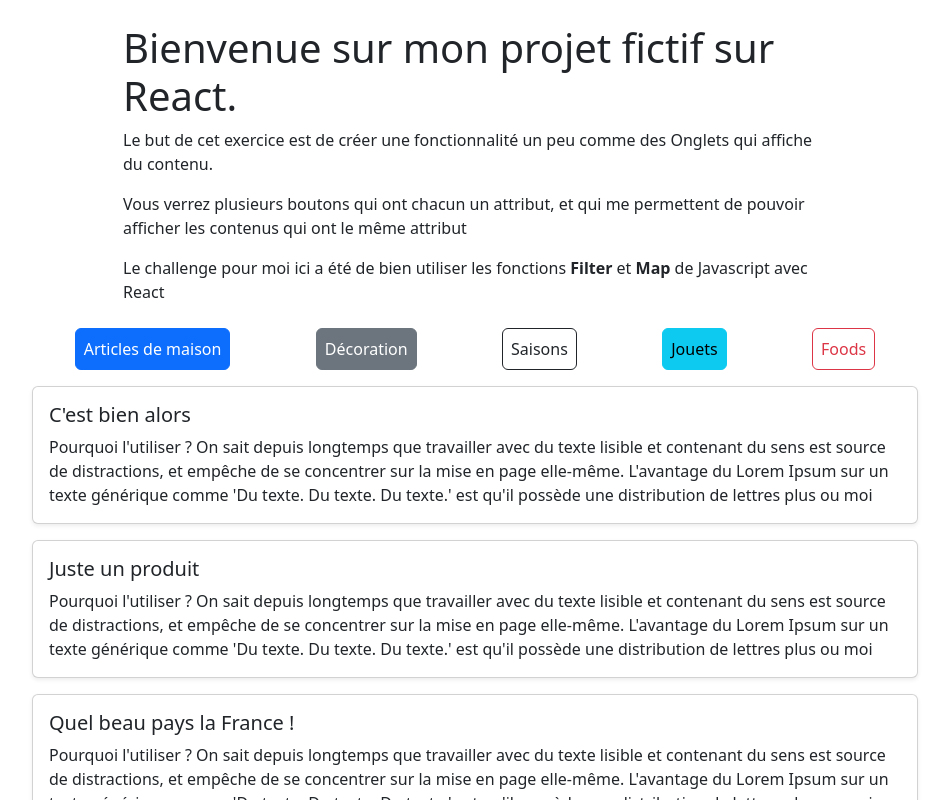
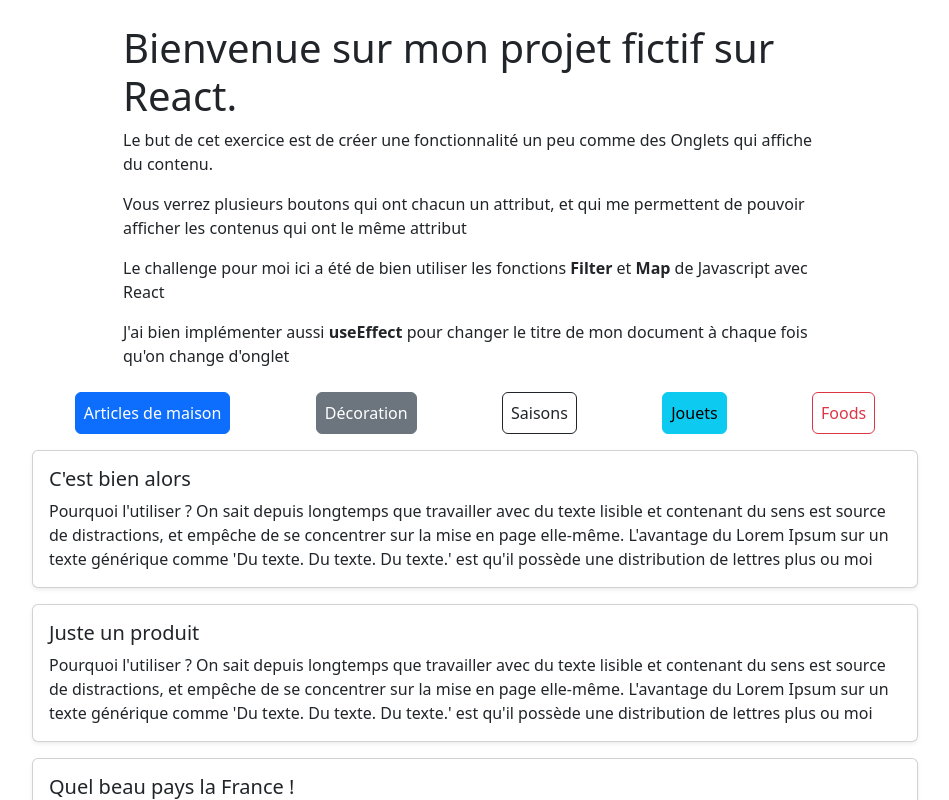
Before and after one commit to Esdro/ExoTabApp, a React (Vite) app: page / in a window 1280 px wide. Shown: the top 800 px of the page, without its empty margins (165-1114 px from the left). Built offline with nearby package versions, Linux system fonts and the light colour scheme.

Commit message:
Commentaires sur useEffect

```diff
--- a/src/App.jsx
+++ b/src/App.jsx
@@ -1,4 +1,4 @@
-/* eslint-disable no-unused-vars */
+/* eslint-disable no-unused-vars,react/no-unescaped-entities */
 // eslint-disable-next-line react/prop-types
 import 'bootstrap/dist/css/bootstrap.min.css'
 import 'bootstrap/dist/js/bootstrap.min.js'
@@ -200,6 +200,7 @@ function App() {
                        <p>  Le but de cet exercice est de créer une fonctionnalité un peu comme des Onglets qui affiche du contenu.    </p>
                        <p> Vous verrez plusieurs boutons qui ont chacun un attribut, et qui me permettent de pouvoir afficher les contenus qui ont le même attribut   </p>
                        <p> Le challenge pour moi ici a été de bien utiliser les fonctions <strong> Filter</strong> et <strong>Map</strong> de Javascript avec React   </p>
+                       <p>  J'ai bien implémenter aussi  <strong> useEffect</strong> pour changer le titre de mon document à chaque fois qu'on change d'onglet  </p>
                    </div>
                    <div className=" projet_title  col-10">
                        <div className={'tab_buttons hstack justify-content-around'}>
```
